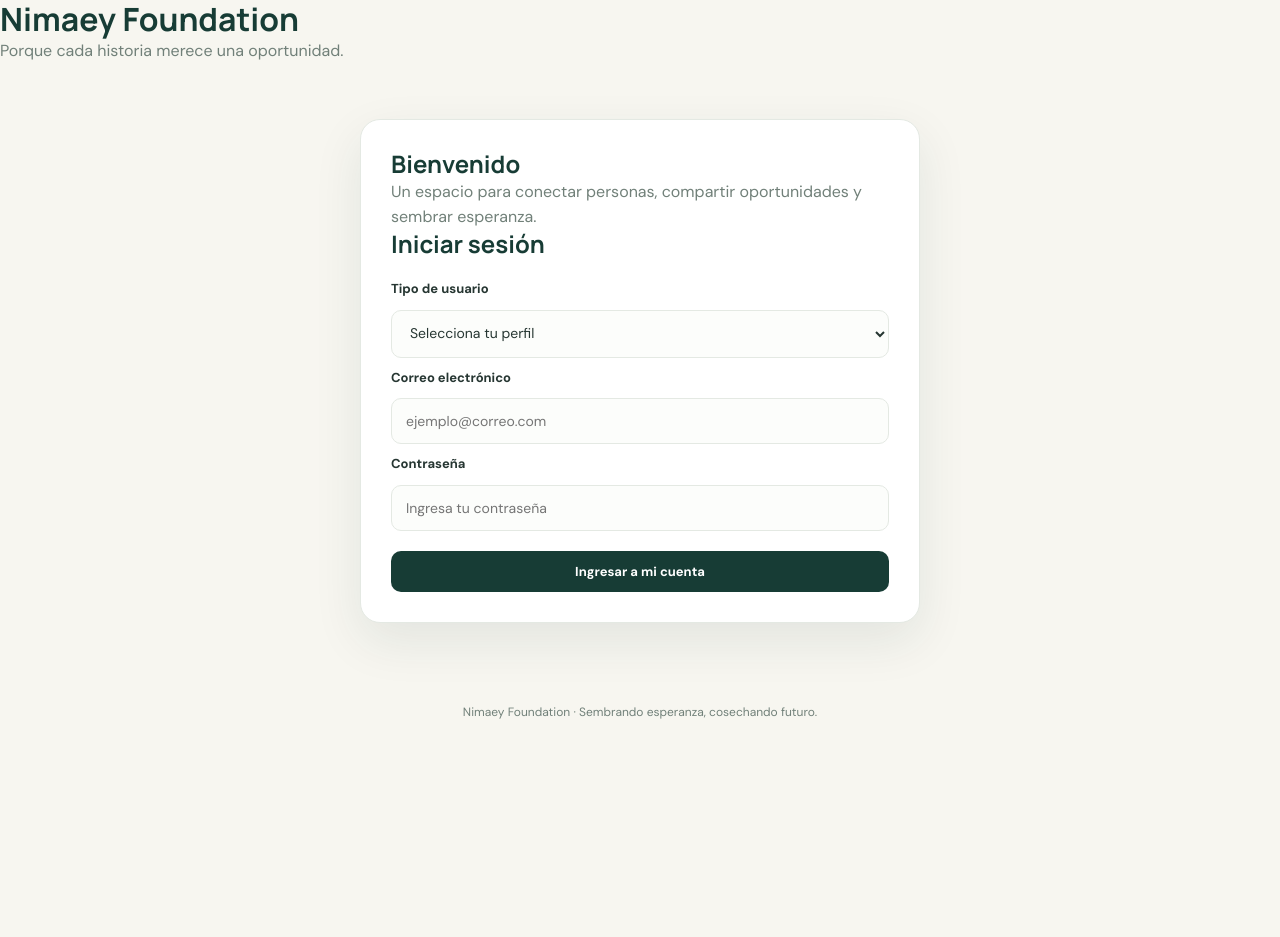
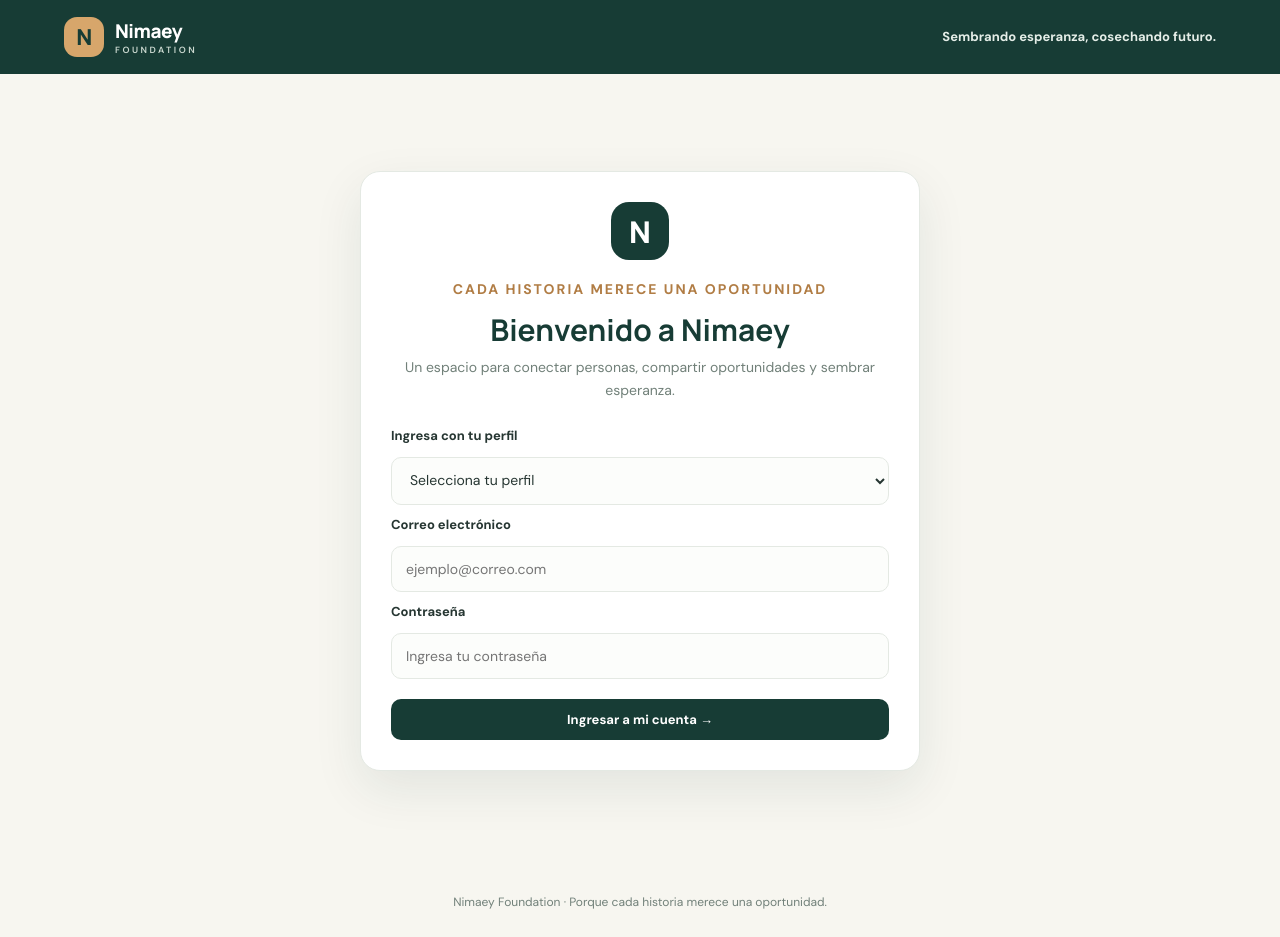
Before and after one commit to Ortegatemariangel/nimaey_foundation, a PHP site: page / in a window 1280 px wide. Before the commit the page ends 719 px from the top, so only its background shows below. Run offline with PHP 8.4, Linux system fonts and the light colour scheme.

Commit message:
Actualizar pantalla de acceso de Nimaey

```diff
--- a/index.php
+++ b/index.php
@@ -1,75 +1,16 @@
-
 <!DOCTYPE html>
-<html lang="es">
-<head>
-    <meta charset="UTF-8">
-    <meta name="viewport" content="width=device-width, initial-scale=1.0">
-    <title>Acceso | Nimaey Foundation</title>
-    <link rel="stylesheet" href="estilos.css">
-</head>
-
-<body>
-
-<header>
-    <div>
-        <h1>Nimaey Foundation</h1>
-        <p>Porque cada historia merece una oportunidad.</p>
-    </div>
-</header>
-
-<main>
-    <section class="container">
-
-        <h1>Bienvenido</h1>
-
-        <p class="descripcion">
-            Un espacio para conectar personas,
-            compartir oportunidades y sembrar esperanza.
-        </p>
-
-        <h2>Iniciar sesión</h2>
-
-        <form action="modelo/iniciar_sesion.php" method="POST">
-
-            <label for="tipo_usuario">Tipo de usuario</label>
-
-            <select name="tipo_usuario" id="tipo_usuario" required>
-                <option value="">Selecciona tu perfil</option>
-                <option value="Admin">Administrador</option>
-                <option value="Donante">Donante</option>
-                <option value="Beneficiario">Beneficiario</option>
-            </select>
-
-            <label for="correo">Correo electrónico</label>
-
-            <input
-                type="email"
-                id="correo"
-                name="correo"
-                placeholder="ejemplo@correo.com"
-                required
-            >
-
-            <label for="contrasena">Contraseña</label>
-
-            <input
-                type="password"
-                id="contrasena"
-                name="contrasena"
-                placeholder="Ingresa tu contraseña"
-                required
-            >
-
-            <button type="submit">Ingresar a mi cuenta</button>
-
-        </form>
-
-    </section>
+<html lang="es"><head><meta charset="UTF-8"><meta name="viewport" content="width=device-width, initial-scale=1.0"><title>Acceso | Nimaey Foundation</title><link rel="stylesheet" href="estilos.css"></head>
+<body class="app-body">
+<header class="topbar"><a class="brand" href="index.php"><span class="brand-mark">N</span><span>Nimaey <small>FOUNDATION</small></span></a><span class="top-link">Sembrando esperanza, cosechando futuro.</span></header>
+<main class="page-wrap">
+<section class="container">
+<div class="login-intro"><div class="login-mark">N</div><p class="eyebrow" style="margin-top:18px">CADA HISTORIA MERECE UNA OPORTUNIDAD</p><h1>Bienvenido a Nimaey</h1><p>Un espacio para conectar personas, compartir oportunidades y sembrar esperanza.</p></div>
+<form action="modelo/iniciar_sesion.php" method="POST">
+<label for="tipo_usuario">Ingresa con tu perfil</label><select name="tipo_usuario" id="tipo_usuario" required><option value="">Selecciona tu perfil</option><option value="Admin">Administrador</option><option value="Donante">Donante</option><option value="Beneficiario">Beneficiario</option></select>
+<label for="correo">Correo electrónico</label><input type="email" id="correo" name="correo" placeholder="ejemplo@correo.com" autocomplete="username" required>
+<label for="contrasena">Contraseña</label><input type="password" id="contrasena" name="contrasena" placeholder="Ingresa tu contraseña" autocomplete="current-password" required>
+<button type="submit">Ingresar a mi cuenta →</button>
+</form>
+</section>
 </main>
-
-<footer>
-    Nimaey Foundation · Sembrando esperanza, cosechando futuro.
-</footer>
-
-</body>
-</html>
+<footer>Nimaey Foundation · Porque cada historia merece una oportunidad.</footer></body></html>
```
